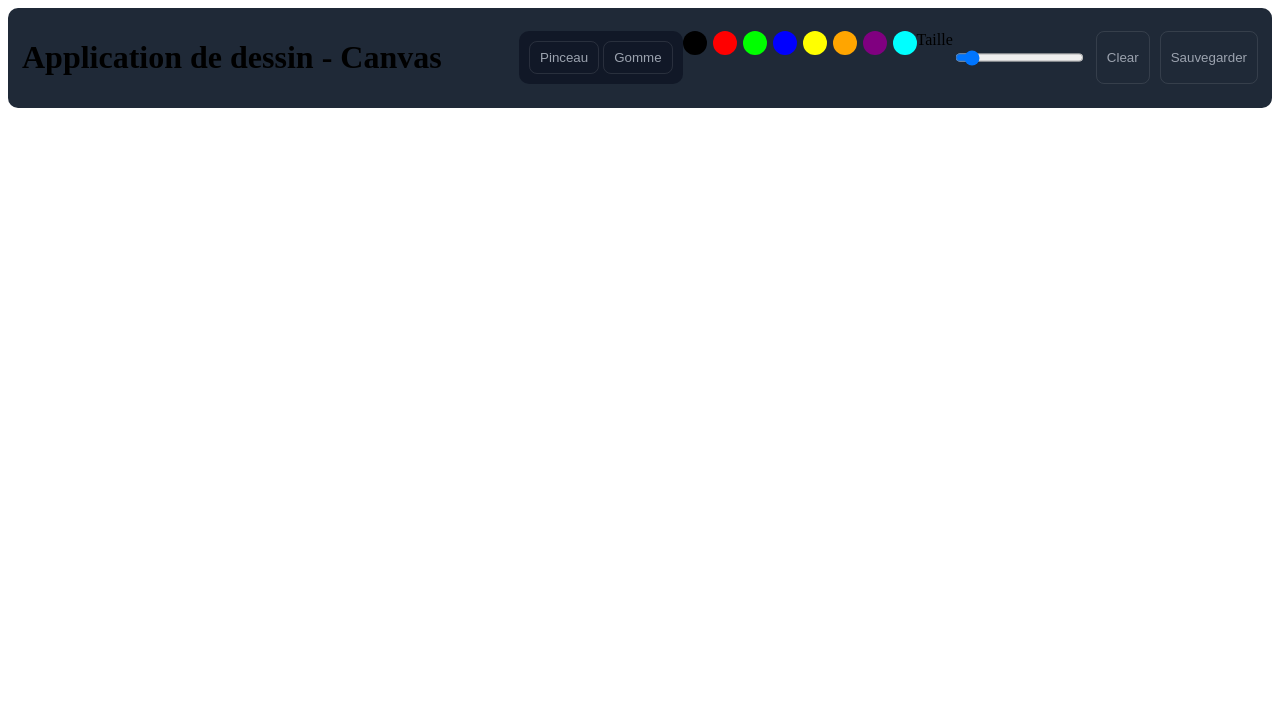
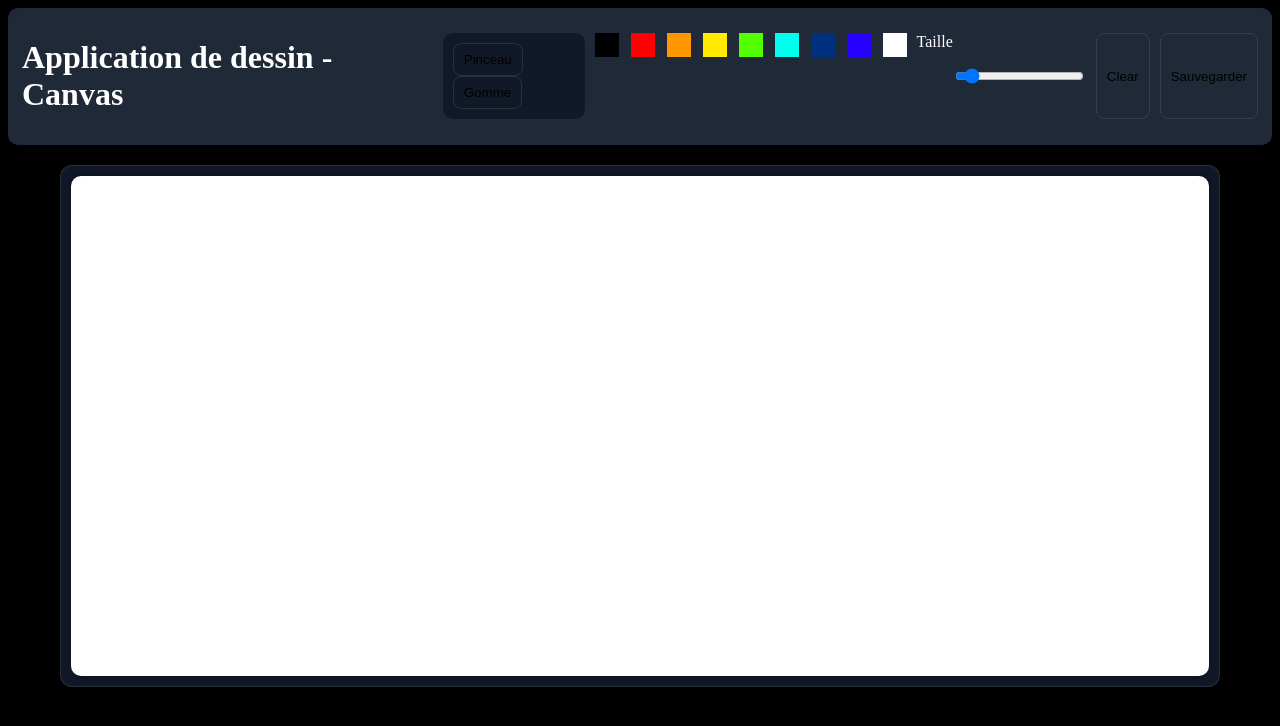
Before and after one commit to KaisserBaccar/Baccar_Kaisser_Application-de-dessin-Canvas-, a plain HTML site: page index.html in a window 1280 px wide. Drawn offline with Linux system fonts and the light colour scheme.

Commit message:
html css canvas

```diff
--- a/app.js
+++ b/app.js
@@ -1,6 +1,6 @@
 const COLORS =[
-    "#000000" , "#FF0000" , "#00FF00", "#0000FF",
-    "#FFFF00", "#FFA500", "#800080" , "#00FFFF"
+    "#000000ff" , "#FF0000" , "#ff9500ff", "#ffea00ff",
+    "#51ff00ff", "#00ffeeff", "#003180ff" , "#2600ffff" ,"#FFFFFF"
 ];
 
 const colorsEl = document.getElementById("colors");
--- a/index.html
+++ b/index.html
@@ -23,6 +23,9 @@
             <button id="SaveBtn" class="toolBtn">Sauvegarder</button>
         </div>
     </header>
+    <div class="canvas-container">
+        <canvas id="canvas"></canvas>
+    </div>
     <script src="app.js"></script>
 </body>
 </html>
--- a/style.css
+++ b/style.css
@@ -1,3 +1,7 @@
+body{
+    background-color: black;
+    color: white;
+}
 header{
     display: flex;
     align-items: center;
@@ -27,12 +31,13 @@ header{
     padding: 8px 10px;
     border-radius: 8px;
     cursor: pointer;
-    color: #9ca3af;
 }
 
 #colors{
     display: flex;
-    gap: 6px;
+    gap: 12px;
+    margin-left: 10px;
+    margin-right: 10px;
 }
 
 #ClearBtn{
@@ -40,10 +45,33 @@ header{
     margin-right: 10px;
 }
 
+
 .color-btn {
     width: 24px;
     height: 24px;
-    border-radius: 50%;
+    border-radius: 0px;
     border: none;
     cursor: pointer;
 }
+
+.canvas-container{
+    margin: 20px auto;
+    width: 90%;
+    height: 500px;
+    background: #111827;
+    border: 1px solid rgba(255,255,255,0.1);
+    border-radius: 12px;
+    display: flex;
+    justify-content: center;
+    align-items: center;
+    padding: 10px;
+
+}
+
+#canvas{
+    background-color: white;
+    width: 100%;
+    height: 100%;
+    border-radius: 10px;
+    box-shadow: 0 0 10px rgba(0,0,0,0.4);
+}
```
